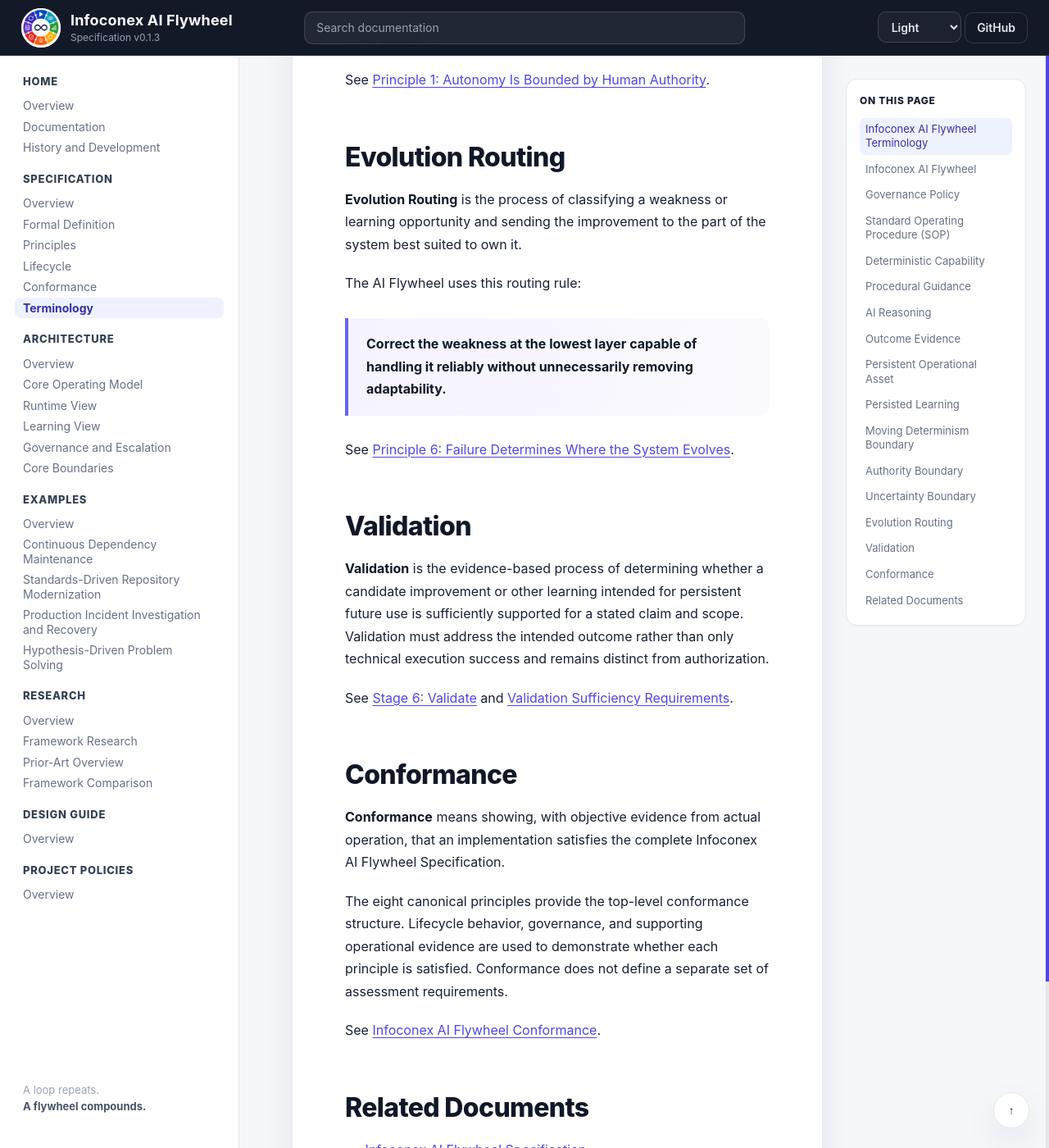
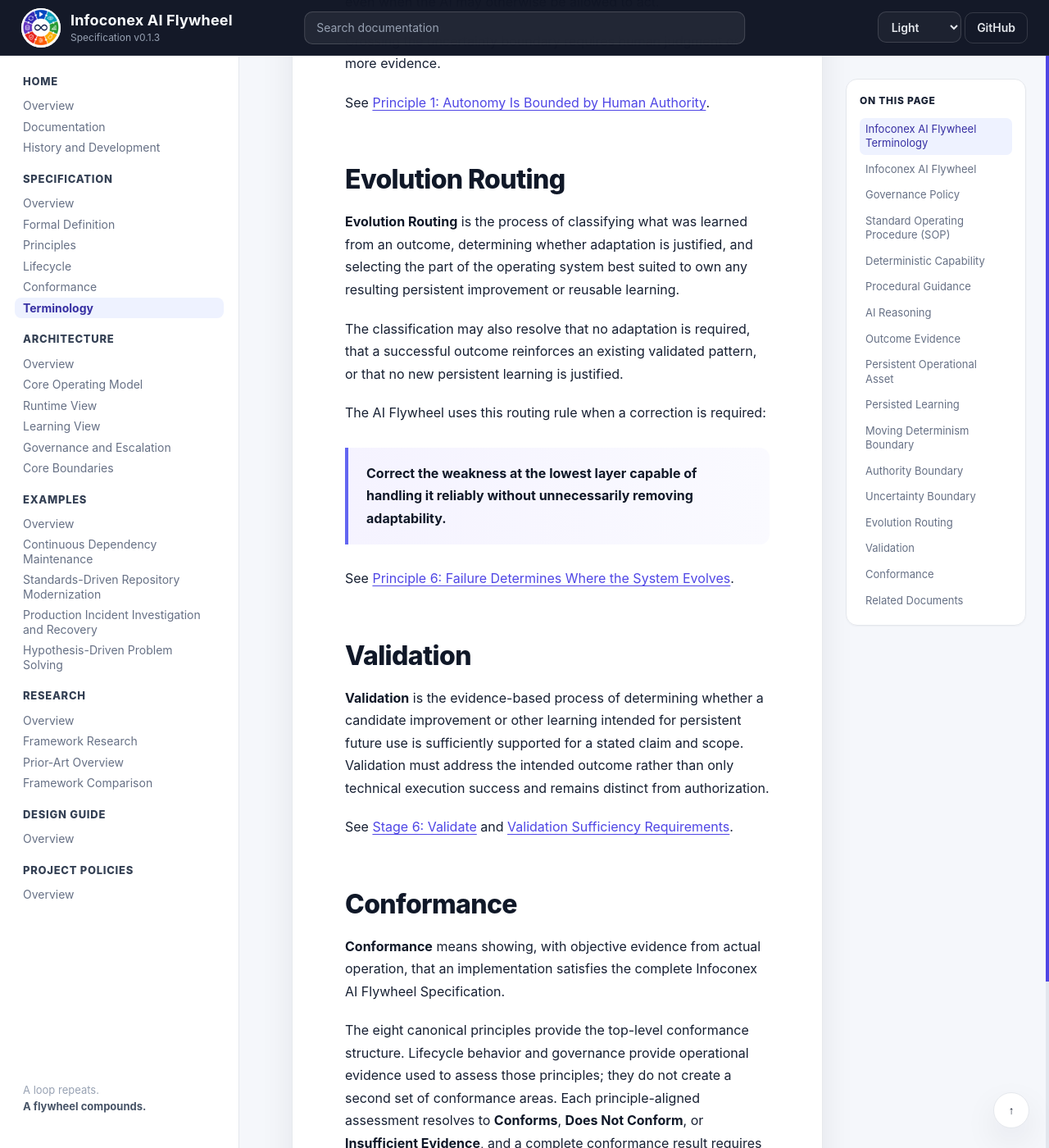
Before and after one commit to infoconex/ai-flywheel, a Jekyll site: the page built from docs/specification/terminology.md, in a window 1280 px wide and 1400 px high, scrolled down 4684 px. Shown: the whole window at 82% size. Built offline with Jekyll 4.4.1, drawn with Linux system fonts in a browser that asks for light colours; our own code applies the rules of GitHub Pages for plain Markdown files; some of the changed text lies outside the part shown.

Commit message:
Align terminology with current lifecycle and conformance semantics

```diff
--- a/docs/specification/terminology.md
+++ b/docs/specification/terminology.md
@@ -6,7 +6,7 @@ The definitions are intentionally short. Detailed behavior and requirements rema
 
 ## Infoconex AI Flywheel
 
-The **Infoconex AI Flywheel** is an evidence-driven operating model in which AI performs work, observes outcomes, evaluates evidence, determines where learning should be applied, validates improvements, persists authorized learning, and reuses the improved system in future execution.
+The **Infoconex AI Flywheel** is an evidence-driven operating model in which AI performs work, observes outcomes, evaluates evidence, classifies what was learned and whether adaptation is justified, validates learning intended for persistent future use, persists supported learning or reinforcing evidence, and reuses the current validated operating state in later execution.
 
 See the [Formal Definition](definition.md).
 
@@ -94,9 +94,11 @@ See [Principle 1: Autonomy Is Bounded by Human Authority](principles/01-human-au
 
 ## Evolution Routing
 
-**Evolution Routing** is the process of classifying a weakness or learning opportunity and sending the improvement to the part of the system best suited to own it.
+**Evolution Routing** is the process of classifying what was learned from an outcome, determining whether adaptation is justified, and selecting the part of the operating system best suited to own any resulting persistent improvement or reusable learning.
 
-The AI Flywheel uses this routing rule:
+The classification may also resolve that no adaptation is required, that a successful outcome reinforces an existing validated pattern, or that no new persistent learning is justified.
+
+The AI Flywheel uses this routing rule when a correction is required:
 
 > **Correct the weakness at the lowest layer capable of handling it reliably without unnecessarily removing adaptability.**
 
@@ -112,9 +114,11 @@ See [Stage 6: Validate](lifecycle/06-validate.md) and [Validation Sufficiency Re
 
 **Conformance** means showing, with objective evidence from actual operation, that an implementation satisfies the complete Infoconex AI Flywheel Specification.
 
-The eight canonical principles provide the top-level conformance structure. Lifecycle behavior, governance, and supporting operational evidence are used to demonstrate whether each principle is satisfied. Conformance does not define a separate set of assessment requirements.
+The eight canonical principles provide the top-level conformance structure. Lifecycle behavior and governance provide operational evidence used to assess those principles; they do not create a second set of conformance areas. Each principle-aligned assessment resolves to **Conforms**, **Does Not Conform**, or **Insufficient Evidence**, and a complete conformance result requires sufficient evidence for all eight principles.
 
-See [Infoconex AI Flywheel Conformance](conformance/README.md).
+A conformance assessment against the specification does not by itself constitute certification, endorsement, approval, or official status.
+
+See [Infoconex AI Flywheel Conformance](conformance/README.md) and [Principle-Aligned Conformance Assessments](conformance/principle-assessments.md).
 
 ## Related Documents
 
@@ -124,4 +128,7 @@ See [Infoconex AI Flywheel Conformance](conformance/README.md).
 - [Lifecycle](lifecycle/README.md)
 - [Validation Sufficiency Requirements](validation-sufficiency.md)
 - [Persisted Learning Requirements](persisted-learning.md)
+- [Reuse Evidence Requirements](reuse-evidence.md)
+- [Learning Supersession Requirements](learning-supersession.md)
+- [Conformance](conformance/README.md)
 - [Architecture and Diagrams](../architecture/README.md)
```
